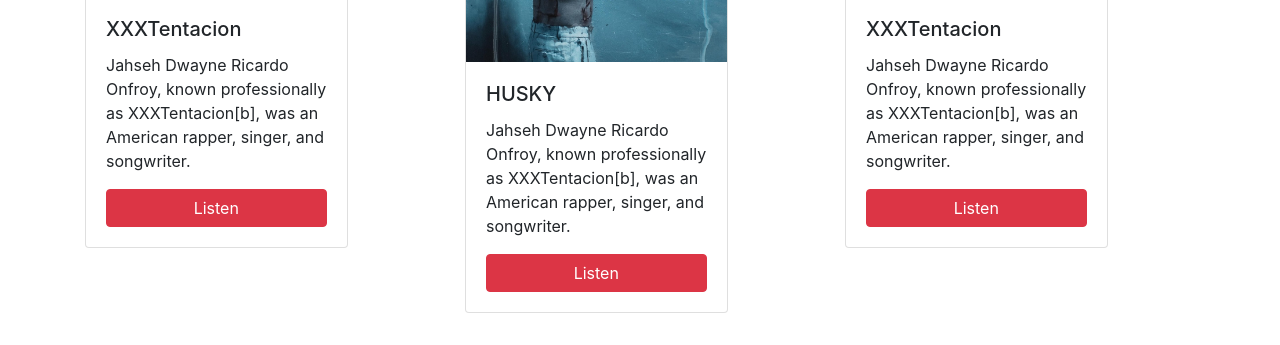
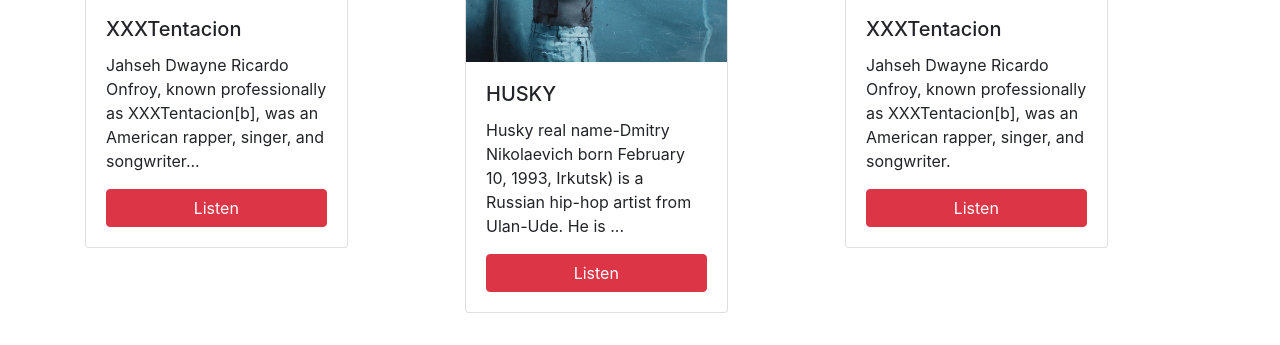
Before and after one commit to videokent/site, a plain HTML site: page index.html in a window 1280 px wide. Shown: the part 631-976 px from the top of the page. Drawn offline with nearby package versions, Linux system fonts and the light colour scheme.

Commit message:
Update index.html

```diff
--- a/index.html
+++ b/index.html
@@ -66,7 +66,7 @@
   <img src="https://yt3.ggpht.com/a/AATXAJwLPitL8fs1g5naNWF0vse5MmykV02iD7V7hCTP=s900-c-k-c0x00ffffff-no-rj" class="card-img-top "  alt="...">
   <div class="card-body">
     <h5 class="card-title">XXXTentacion</h5>
-    <p class="card-text">Jahseh Dwayne Ricardo Onfroy, known professionally as XXXTentacion[b], was an American rapper, singer, and songwriter.</p>
+    <p class="card-text">Jahseh Dwayne Ricardo Onfroy, known professionally as XXXTentacion[b], was an American rapper, singer, and songwriter...</p>
     <a href="music_page_xxx.html" class="btn btn-danger btn-block " target="_blank">Listen</a>
   </div>
 </div>
@@ -78,7 +78,7 @@
   <img src="huski.jpg" class="card-img-top"  alt="...">
   <div class="card-body">
     <h5 class="card-title">HUSKY</h5>
-    <p class="card-text">Jahseh Dwayne Ricardo Onfroy, known professionally as XXXTentacion[b], was an American rapper, singer, and songwriter.</p>
+    <p class="card-text">Husky real name-Dmitry Nikolaevich born February 10, 1993, Irkutsk) is a Russian hip-hop artist from Ulan-Ude. He is ...</p>
     <a href="music_page_huski.html" class="btn btn-danger btn-block">Listen</a>
   </div>
 </div>
```
